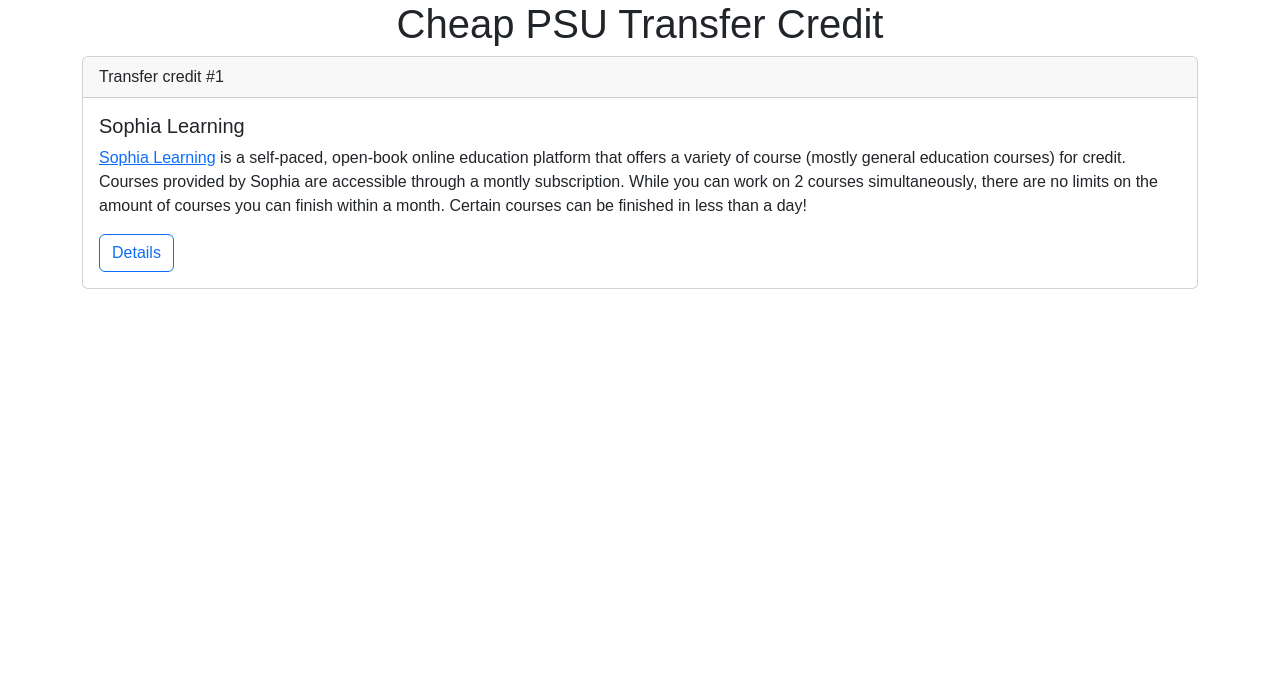
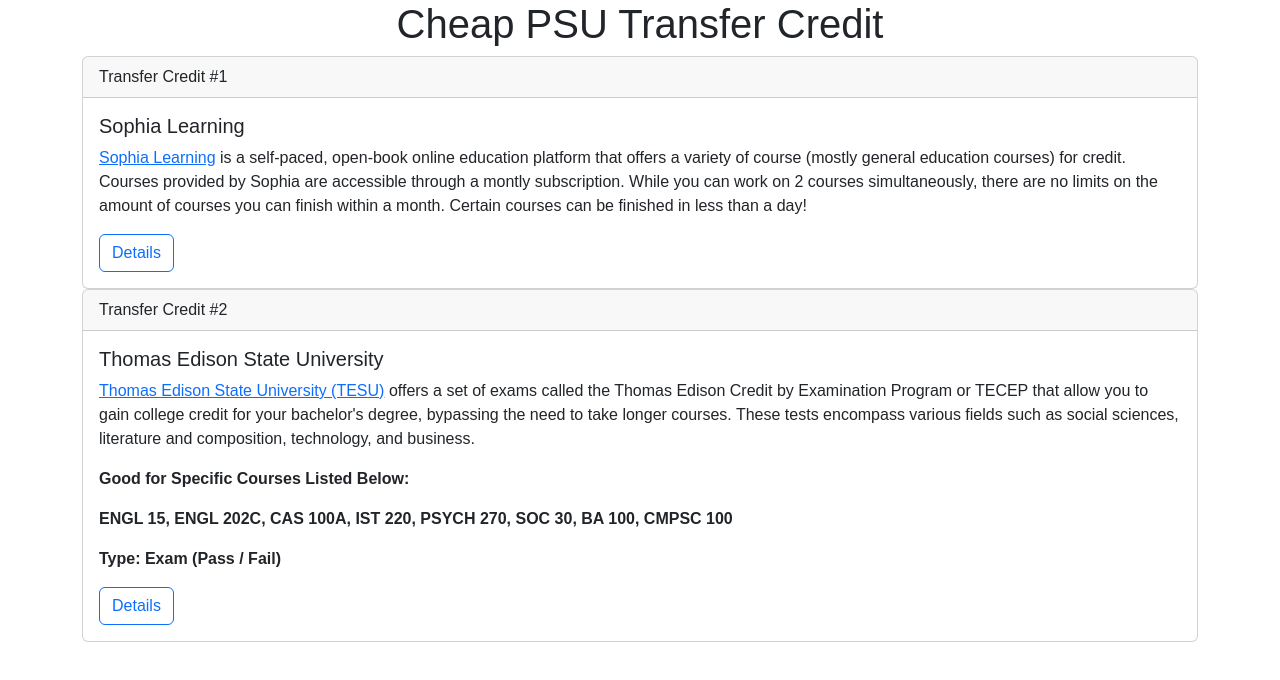
Before and after one commit to DP-PSU/DP-PSU.github.io, a Next.js app: page / in a window 1280 px wide. Shown: the top 680 px of the page. Built offline with nearby package versions, Linux system fonts and the light colour scheme.

Commit message:
add tesu

```diff
--- a/src/app/components/MainOptions.tsx
+++ b/src/app/components/MainOptions.tsx
@@ -4,7 +4,7 @@
   return (
     <Container>
       <Card>
-        <Card.Header>Transfer credit #1</Card.Header>
+        <Card.Header>Transfer Credit #1</Card.Header>
         <Card.Body>
           <Card.Title>Sophia Learning</Card.Title>
           <Card.Text>
@@ -19,6 +19,37 @@
           <Button variant="outline-primary">Details</Button>
         </Card.Body>
       </Card>
+      <Card>
+        <Card.Header>Transfer Credit #2</Card.Header>
+        <Card.Body>
+          <Card.Title>Thomas Edison State University</Card.Title>
+          <Card.Text>
+            <p>
+              <a href="https://www2.tesu.edu/listalltecep.php">
+                Thomas Edison State University (TESU)
+              </a>{" "}
+              offers a set of exams called the Thomas Edison Credit by
+              Examination Program or TECEP that allow you to gain college credit
+              for your bachelor&apos;s degree, bypassing the need to take longer
+              courses. These tests encompass various fields such as social
+              sciences, literature and composition, technology, and business.
+            </p>
+            <p>
+              <strong>Good for Specific Courses Listed Below:</strong>
+            </p>
+            <p>
+              <strong>
+                ENGL 15, ENGL 202C, CAS 100A, IST 220, PSYCH 270, SOC 30, BA
+                100, CMPSC 100
+              </strong>
+            </p>
+            <p>
+              <strong>Type: Exam (Pass / Fail) </strong>
+            </p>
+          </Card.Text>
+          <Button variant="outline-primary">Details</Button>
+        </Card.Body>
+      </Card>
     </Container>
   );
 }
```
